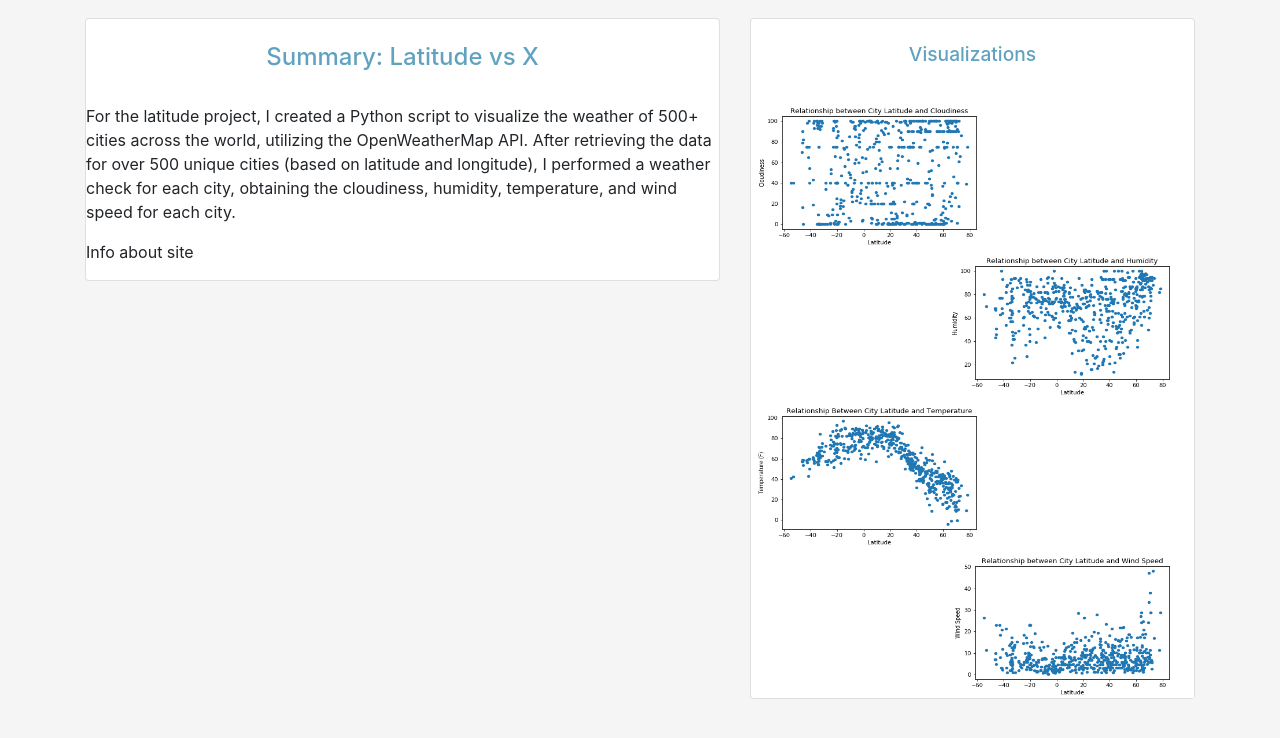
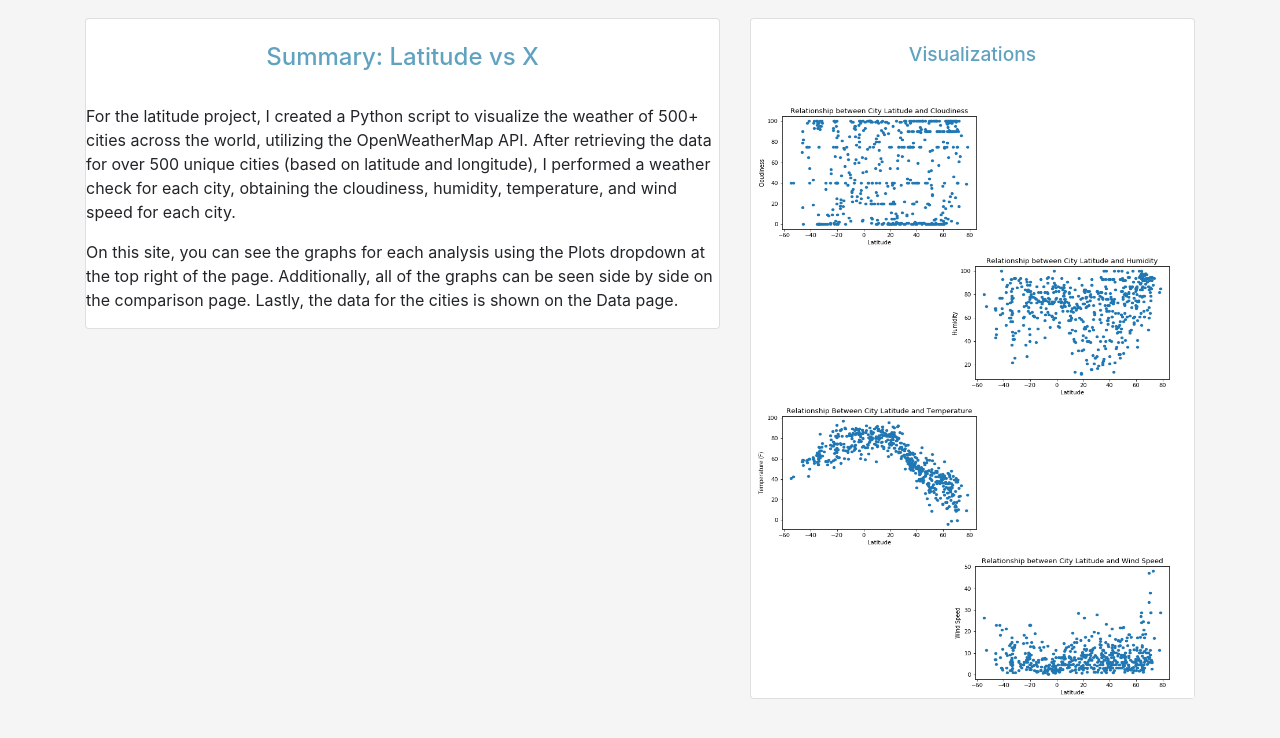
Before and after one commit to csidneyclark/ClarkWebDesignChallenge, a plain HTML site: page WebVisualizations/index.html in a window 1280 px wide. Shown: the part 62-800 px from the top of the page. Drawn offline with nearby package versions, Linux system fonts and the light colour scheme; files whose address does not match are found by name.

Commit message:
updated files

```diff
--- a/WebVisualizations/index.html
+++ b/WebVisualizations/index.html
@@ -62,7 +62,7 @@
         <h1>Summary: Latitude vs X</h1>
         <br>
         <p>For the latitude project, I created a Python script to visualize the weather of 500+ cities across the world, utilizing the OpenWeatherMap API.  After retrieving the data for over 500 unique cities (based on latitude and longitude), I performed a weather check for each city, obtaining the cloudiness, humidity, temperature, and wind speed for each city.  </p>
-        <p>Info about site</p>
+        <p>On this site, you can see the graphs for each analysis using the Plots dropdown at the top right of the page.  Additionally, all of the graphs can be seen side by side on the comparison page.  Lastly, the data for the cities is shown on the Data page.</p>
             </div>
         </div>
 
```
